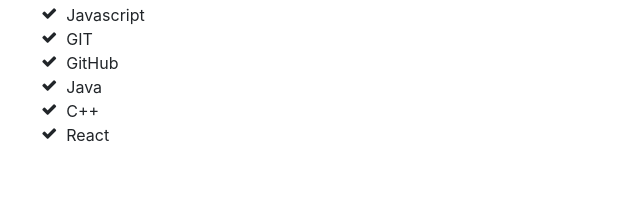
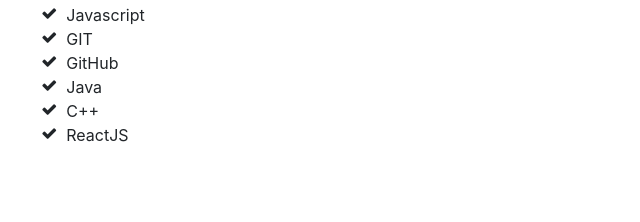
Before and after one commit to emoore8902/personal-portfolio, a website with bundled scripts: page index.html in a window 1280 px wide. Shown: the part 2816-3038 px from the top of the page, 288-928 px from the left. Built offline with nearby package versions, Linux system fonts and the light colour scheme; a web font is replaced by a local one.

Commit message:
Update index.html

```diff
--- a/index.html
+++ b/index.html
@@ -250,7 +250,7 @@
             </li>
             <li>
               <i class="fa-li fa fa-check"></i>
-              React
+              ReactJS
             </li>
           </ul>
         </div>
```
